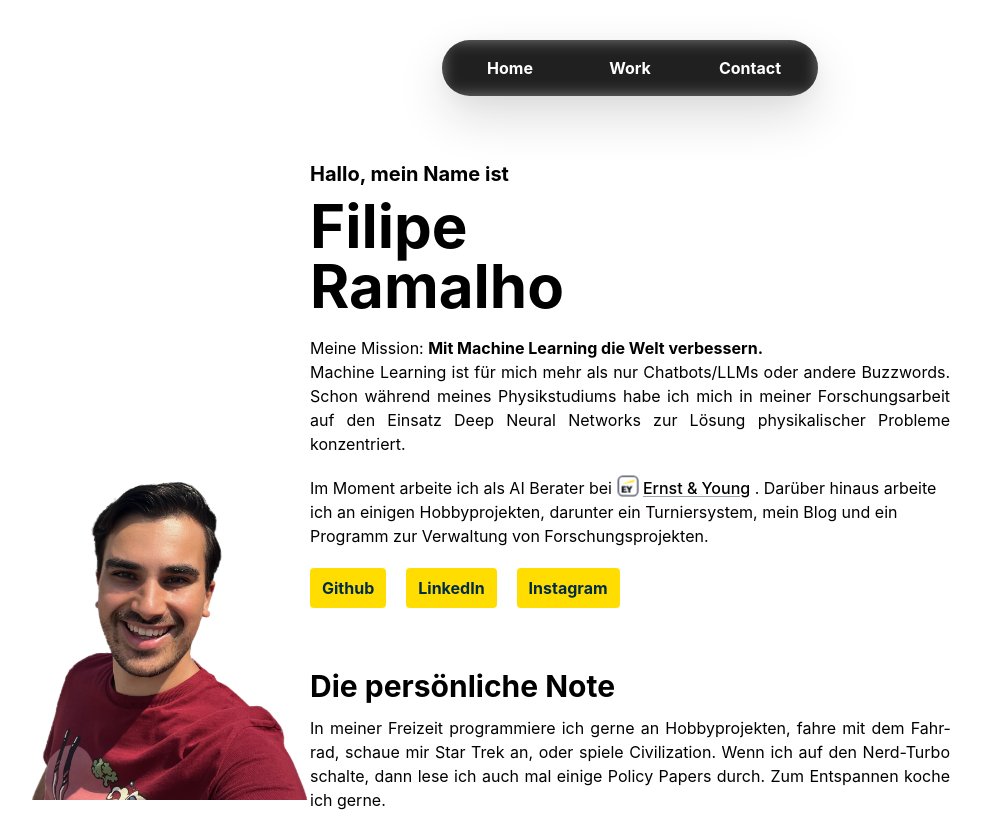
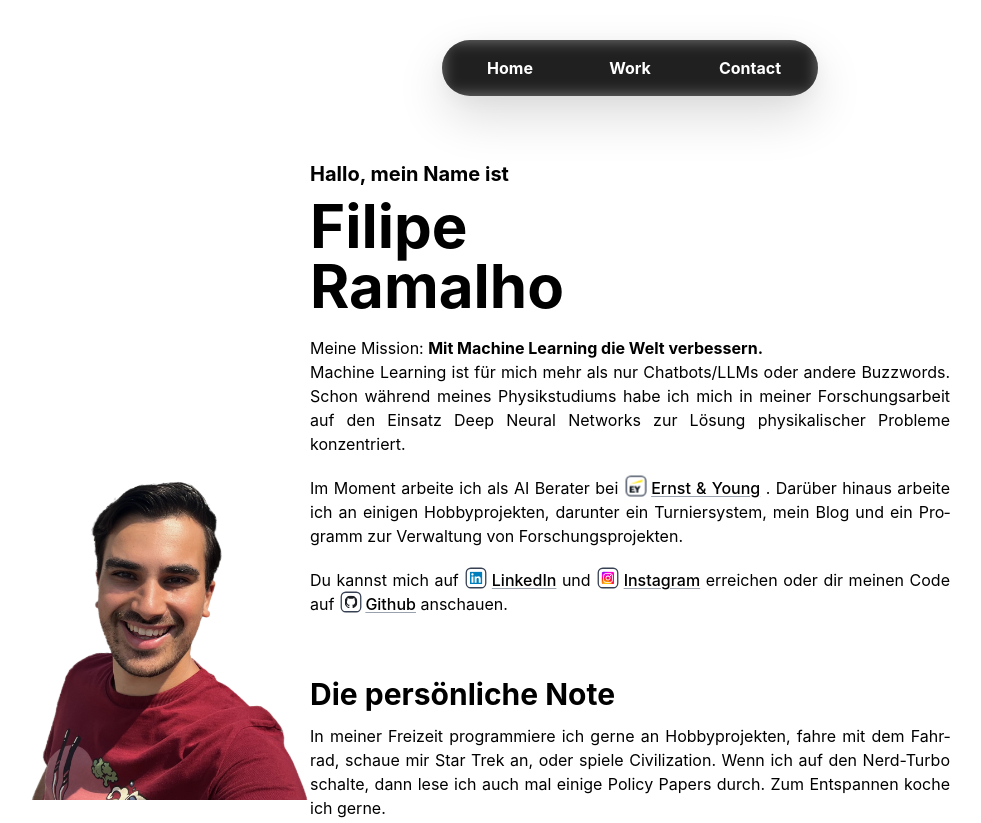
Before and after one commit to FilipeRamalho/filiperamalho.de, an Astro site: page / in a window 1280 px wide. Shown: the top 823 px of the page, without its empty margins (10-991 px from the left). Built offline with nearby package versions, Linux system fonts and the light colour scheme; Astro itself is replaced by a stand-in of ours.

Commit message:
change mainpage social nav

```diff
--- a/package.json
+++ b/package.json
@@ -1,6 +1,6 @@
 {
   "name": "filiperamalho.de_frontend",
-  "version": "6.2.1",
+  "version": "6.3.0",
   "license": "UNLICENSED",
   "scripts": {
     "dev": "astro dev --host",
--- a/src/pages/index.astro
+++ b/src/pages/index.astro
@@ -6,6 +6,9 @@
 import me from "@/assets/img/me.webp";
 import bg from "@/assets/logos/bg.svg";
 import prtg from "@/assets/logos/prtg.svg";
+import github from "@/assets/logos/github.svg";
+import instagram from "@/assets/logos/instagram.svg";
+import linkedin from "@/assets/logos/linkedin.svg";
 import ey from "@/assets/logos/ey.svg";
 import grafana from "@/assets/logos/grafana.svg";
 import jgu from "@/assets/logos/jgu.svg";
@@ -49,7 +52,7 @@
             </section>
 
 
-            <p class="text-justify hyphens-auto">
+            <p class="text-justify hyphens-auto w-full">
                 Meine Mission: <b>Mit Machine Learning die Welt verbessern.</b>
                 <br/>
                 Machine Learning ist für mich mehr als nur Chatbots/LLMs oder andere Buzzwords. Schon während meines
@@ -57,28 +60,21 @@
                 physikalischer Probleme konzentriert.
             </p>
 
-            <p>
+            <p class="text-justify hyphens-auto w-full">
                 Im Moment arbeite ich als AI Berater bei
                 <Icon href="https://www.ey.com/de_de/services/ai" alt="EY Logo" src={ey}>Ernst & Young</Icon>.
                 Darüber hinaus arbeite ich an einigen Hobbyprojekten, darunter ein Turniersystem, mein Blog und ein Programm zur Verwaltung von Forschungsprojekten.
             </p>
-            <nav id="socialmediabar" class="flex flex-wrap sm:flex-nowrap w-full gap-5">
-                <a class="button font-bold text-secondary bg-primary hover:bg-primary/70 select-none cursor-pointer py-2 px-3 rounded"
-                   href="https://github.com/FilipeRamalho">
-                    Github
-                </a>
 
-                <a class="button font-bold text-secondary bg-primary hover:bg-primary/70 select-none cursor-pointer py-2 px-3 rounded"
-                   href="https://www.linkedin.com/in/fmdsr/">
-                    LinkedIn
-                </a>
-
-                <a class="button font-bold text-secondary bg-primary hover:bg-primary/70 select-none cursor-pointer py-2 px-3 rounded"
-                   href="https://www.instagram.com/filipe.mdsr/">
-                    Instagram
-                </a>
-            </nav>
-
+            <p class="text-justify hyphens-auto w-full leading-6">
+                Du kannst mich auf
+                <Icon href="https://www.linkedin.com/in/fmdsr/" alt="LinkedIn Logo" src={linkedin}>LinkedIn</Icon>
+                und
+                <Icon href="https://www.instagram.com/filipe.mdsr/" alt="Instagram Logo" src={instagram}>Instagram</Icon>
+                erreichen oder dir meinen Code auf
+                <Icon href="https://github.com/FilipeRamalho" alt="Github Logo" src={github}>Github</Icon>
+                anschauen.
+            </p>
 
             <div class="md:hidden mt-10 m-auto  w-6/10">
                 <Image src={me} alt="Landscape" class="w-full"/>
```
Also changed, not shown: src/assets/logos/github.svg (added), src/assets/logos/instagram.svg (added), src/assets/logos/linkedin.svg (added).
